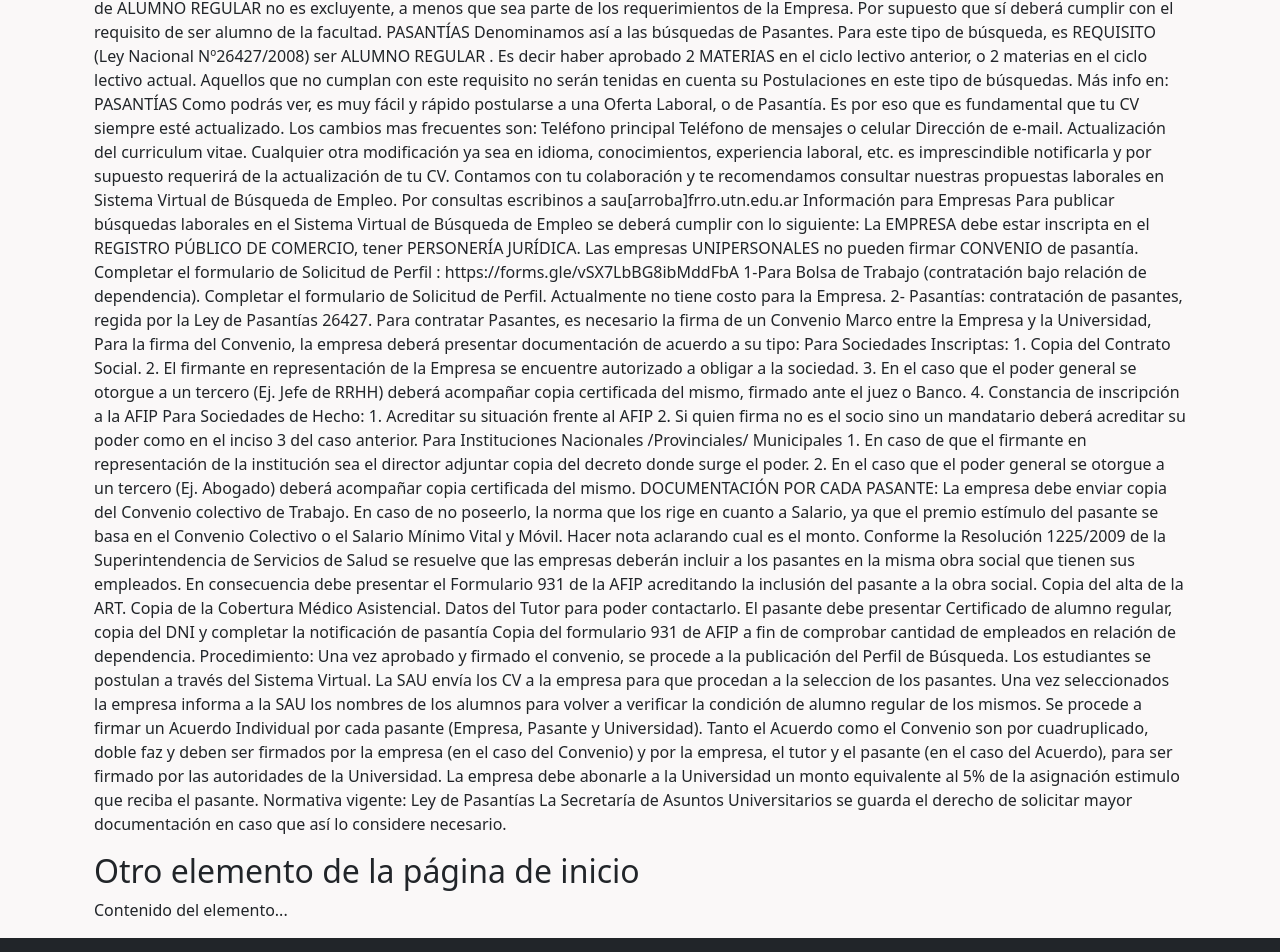
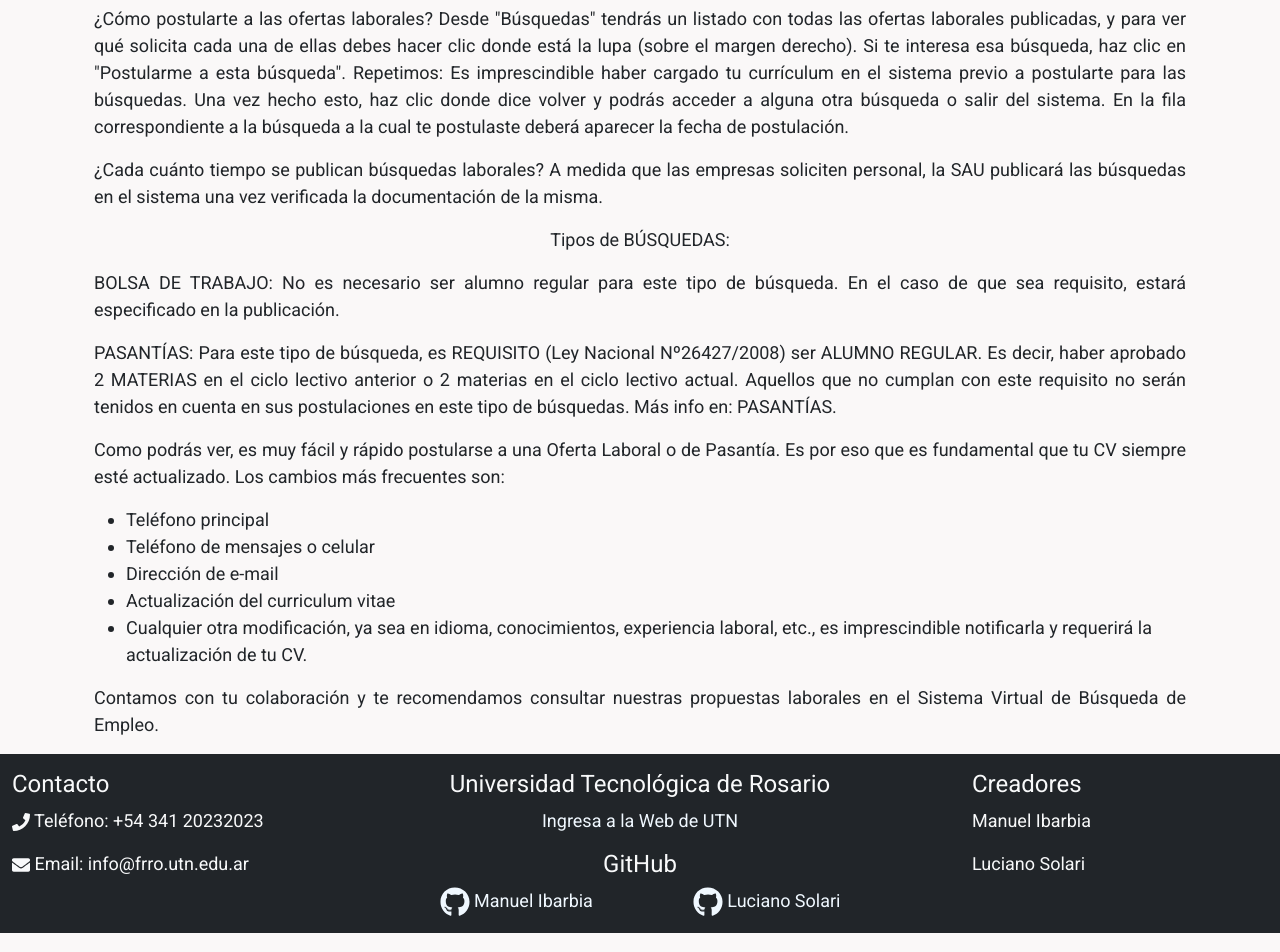
Before and after one commit to Lucianosolari/BolsaDeTrabajo, a React (Vite) app in the folder BolsaDeTrabajo/: page / in a window 1280 px wide. Shown: the part 534-1486 px from the top of the page. Built offline with nearby package versions, Linux system fonts and the light colour scheme.

Commit message:
estilos en Home y Footer

```diff
--- a/BolsaDeTrabajo/index.html
+++ b/BolsaDeTrabajo/index.html
@@ -3,6 +3,11 @@
   <head>
     <meta charset="UTF-8" />
     <link rel="icon" type="image/svg+xml" href="/logo.png" />
+    <link
+      rel="stylesheet"
+      href="https://fonts.googleapis.com/css?family=Roboto"
+    />
+
     <meta name="viewport" content="width=device-width, initial-scale=1.0" />
     <title>Bolsa de trabajo UTN</title>
   </head>
--- a/BolsaDeTrabajo/src/components/Footer/Footer.jsx
+++ b/BolsaDeTrabajo/src/components/Footer/Footer.jsx
@@ -1,21 +1,52 @@
 import React from "react";
 import { Container, Row, Col } from "react-bootstrap";
+import { FaPhone, FaEnvelope, FaGithub } from "react-icons/fa";
 
 const Footer = () => {
   return (
     <footer className="bg-dark text-light py-3 mt-auto">
-      {/* Utiliza la clase de estilo fixed-bottom para pegar el footer en la parte inferior de la ventana */}
       <Container fluid>
         <Row>
           <Col>
-            {/* Contenido del footer */}
             <h4>Contacto</h4>
-            <p>Información de contacto...</p>
+            <p>
+              <FaPhone /> Teléfono: +54 341 20232023
+            </p>
+            <p>
+              <FaEnvelope /> Email: info@frro.utn.edu.ar
+            </p>
+          </Col>
+          <Col className="col-6 text-center">
+            <h4>Universidad Tecnológica de Rosario</h4>
+            <p>
+              <a
+                href="https://www.frro.utn.edu.ar/"
+                target="_blank"
+                rel="noopener noreferrer"
+              >
+                Ingresa a la Web de UTN
+              </a>
+            </p>
+            <h4>GitHub</h4>
+            <a
+              href="https://github.com/manuelibarbia"
+              target="_blank"
+              rel="noopener noreferrer"
+            >
+              <FaGithub size={30} /> Manuel Ibarbia
+            </a>
+            <a
+              href="https://github.com/Lucianosolari"
+              target="_blank"
+              rel="noopener noreferrer"
+            >
+              <FaGithub size={30} /> Luciano Solari
+            </a>
           </Col>
           <Col>
-            {/* Otros elementos del footer */}
-            <h4>Otro elemento del footer</h4>
-            <p>Contenido del elemento...</p>
+            <h4>Creadores</h4>
+            <p>Manuel Ibarbia</p>
+            <p>Luciano Solari</p>
           </Col>
         </Row>
       </Container>
--- /dev/null
+++ b/BolsaDeTrabajo/src/components/Home/Home.css
@@ -0,0 +1,3 @@
+.text-justify {
+  text-align: justify;
+}
--- a/BolsaDeTrabajo/src/components/Home/Home.jsx
+++ b/BolsaDeTrabajo/src/components/Home/Home.jsx
@@ -1,5 +1,6 @@
 import React from "react";
 import { Container, Row, Col } from "react-bootstrap";
+import "./Home.css";
 
 const Home = () => {
   return (
@@ -7,9 +8,10 @@ const Home = () => {
       <Container fluid>
         <Row>
           <Col>
-            {/* Descripción de la empresa */}
-            <h1>Bolsa de trabajo para Estudiantes</h1>
-            <p>
+            <h1 className="text-center mt-5">
+              Bolsa de trabajo para Estudiantes
+            </h1>
+            <p className=" text-justify">
               La Secretaría de Asuntos Universitarios de la Universidad
               Tecnológica Nacional Facultad Regional Rosario, te invita a
               ingresar tu CV en el Sistema Virtual de Búsqueda de Empleo para
@@ -17,123 +19,79 @@ const Home = () => {
               es una base en la cual podes actualizar tus datos cuantas veces
               quieras (y es recomendable que lo hagas periódicamente) e
               inscribirte a las ofertas que proponen las empresas o
-              instituciones. ¿Como Inscribirte? El primer paso es tener una
-              cuenta de email de la UTN-FRRO, si aun no la tenés retirá el
-              formulario en la Secretaría de Asuntos Universitarios. ¿Cómo
-              acceder al sistema de Bolsa de Trabajo? Debes ingresar al sistema
-              mediante el formulario que se encuentra más arriba, en esta misma
-              pagina, introduciendo tu usuario y tu password. Recordá que
-              primero debiste haber cambiado la clave por defecto de la cuenta
-              de correo @frro.utn.edu.ar. ¿Cómo subir tu CV, y actualizar
-              información personal y académica? La primera vez que accedes al
-              sistema tendrás que cargar tus datos desde "Actualizar mis datos".
-              El CV (en formato pdf, doc o archivo comprimido), lo subirás desde
-              la pestaña "Otros Datos". IMPORTANTE: Sí no tenes subido el CV al
-              momento de postularte, tu postulación no será tenida en cuenta por
-              el sistema. ¿Cómo postularte a las ofertas laborales? Desde
-              "Búsquedas" tendrás un listado con todas las ofertas laborales
-              publicadas, y para ver que solicita cada una de ellas tenes que
-              hacer clic donde está la lupa (sobre el margen derecho). Si te
-              interesa esa busqueda haces click en "Postularme a esta búsqueda".
-              Repetimos: Es imprescindible haber cargado tu curríulum en el
-              sistema previo a postularte para las búsquedas. Una vez echo esto
-              hace clic donde dice volver, y podes acceder a alguna otra
-              búsqueda o salir del sistema. En la fila correspondiente a la
-              búsqueda a la cual te postulaste deberá aparecer la fecha de
-              postulación. ¿Cada cuanto tiempo se publican búsquedas laborales?
-              A medida que las empresas soliciten personal, la SAU publicará las
-              búsquedas en el sistema una vez verificada la documentación de la
-              misma. Tipos de BÚSQUEDAS: BOLSA DE TRABAJO Denominamos así a las
-              búsquedas de personal para contratación en relación de
-              dependencia. Para este tipo de búsqueda, la condición de ALUMNO
-              REGULAR no es excluyente, a menos que sea parte de los
-              requerimientos de la Empresa. Por supuesto que sí deberá cumplir
-              con el requisito de ser alumno de la facultad. PASANTÍAS
-              Denominamos así a las búsquedas de Pasantes. Para este tipo de
-              búsqueda, es REQUISITO (Ley Nacional Nº26427/2008) ser ALUMNO
-              REGULAR . Es decir haber aprobado 2 MATERIAS en el ciclo lectivo
-              anterior, o 2 materias en el ciclo lectivo actual. Aquellos que no
-              cumplan con este requisito no serán tenidas en cuenta su
-              Postulaciones en este tipo de búsquedas. Más info en: PASANTÍAS
+              instituciones.
+            </p>
+            <p className=" text-justify">
+              ¿Como Inscribirte? El primer paso es tener una cuenta de email de
+              la UTN-FRRO, si aún no la tienes, retira el formulario en la
+              Secretaría de Asuntos Universitarios. ¿Cómo acceder al sistema de
+              Bolsa de Trabajo? Debes ingresar al sistema mediante el formulario
+              que se encuentra más arriba, en esta misma página, introduciendo
+              tu usuario y tu contraseña. Recuerda que primero debiste haber
+              cambiado la clave por defecto de la cuenta de correo
+              @frro.utn.edu.ar.
+            </p>
+            <p className="text-justify">
+              ¿Cómo subir tu CV y actualizar información personal y académica?
+              La primera vez que accedes al sistema tendrás que cargar tus datos
+              desde "Actualizar mis datos". El CV (en formato pdf, doc o archivo
+              comprimido) lo subirás desde la pestaña "Otros Datos". IMPORTANTE:
+              Si no tienes subido el CV al momento de postularte, tu postulación
+              no será tenida en cuenta por el sistema.
+            </p>
+            <p className="text-justify">
+              ¿Cómo postularte a las ofertas laborales? Desde "Búsquedas"
+              tendrás un listado con todas las ofertas laborales publicadas, y
+              para ver qué solicita cada una de ellas debes hacer clic donde
+              está la lupa (sobre el margen derecho). Si te interesa esa
+              búsqueda, haz clic en "Postularme a esta búsqueda". Repetimos: Es
+              imprescindible haber cargado tu currículum en el sistema previo a
+              postularte para las búsquedas. Una vez hecho esto, haz clic donde
+              dice volver y podrás acceder a alguna otra búsqueda o salir del
+              sistema. En la fila correspondiente a la búsqueda a la cual te
+              postulaste deberá aparecer la fecha de postulación.
+            </p>
+            <p className=" text-justify">
+              ¿Cada cuánto tiempo se publican búsquedas laborales? A medida que
+              las empresas soliciten personal, la SAU publicará las búsquedas en
+              el sistema una vez verificada la documentación de la misma.
+            </p>
+            <p className="text-center">Tipos de BÚSQUEDAS:</p>
+            <p className=" text-justify">
+              BOLSA DE TRABAJO: No es necesario ser alumno regular para este
+              tipo de búsqueda. En el caso de que sea requisito, estará
+              especificado en la publicación.
+            </p>
+            <p className="text-justify">
+              PASANTÍAS: Para este tipo de búsqueda, es REQUISITO (Ley Nacional
+              Nº26427/2008) ser ALUMNO REGULAR. Es decir, haber aprobado 2
+              MATERIAS en el ciclo lectivo anterior o 2 materias en el ciclo
+              lectivo actual. Aquellos que no cumplan con este requisito no
+              serán tenidos en cuenta en sus postulaciones en este tipo de
+              búsquedas. Más info en: PASANTÍAS.
+            </p>
+            <p className="text-justify">
               Como podrás ver, es muy fácil y rápido postularse a una Oferta
-              Laboral, o de Pasantía. Es por eso que es fundamental que tu CV
-              siempre esté actualizado. Los cambios mas frecuentes son: Teléfono
-              principal Teléfono de mensajes o celular Dirección de e-mail.
-              Actualización del curriculum vitae. Cualquier otra modificación ya
-              sea en idioma, conocimientos, experiencia laboral, etc. es
-              imprescindible notificarla y por supuesto requerirá de la
-              actualización de tu CV. Contamos con tu colaboración y te
-              recomendamos consultar nuestras propuestas laborales en Sistema
-              Virtual de Búsqueda de Empleo. Por consultas escribinos a
-              sau[arroba]frro.utn.edu.ar Información para Empresas Para publicar
-              búsquedas laborales en el Sistema Virtual de Búsqueda de Empleo se
-              deberá cumplir con lo siguiente: La EMPRESA debe estar inscripta
-              en el REGISTRO PÚBLICO DE COMERCIO, tener PERSONERÍA JURÍDICA. Las
-              empresas UNIPERSONALES no pueden firmar CONVENIO de pasantía.
-              Completar el formulario de Solicitud de Perfil :
-              https://forms.gle/vSX7LbBG8ibMddFbA 1-Para Bolsa de Trabajo
-              (contratación bajo relación de dependencia). Completar el
-              formulario de Solicitud de Perfil. Actualmente no tiene costo para
-              la Empresa. 2- Pasantías: contratación de pasantes, regida por la
-              Ley de Pasantías 26427. Para contratar Pasantes, es necesario la
-              firma de un Convenio Marco entre la Empresa y la Universidad, Para
-              la firma del Convenio, la empresa deberá presentar documentación
-              de acuerdo a su tipo: Para Sociedades Inscriptas: 1. Copia del
-              Contrato Social. 2. El firmante en representación de la Empresa se
-              encuentre autorizado a obligar a la sociedad. 3. En el caso que el
-              poder general se otorgue a un tercero (Ej. Jefe de RRHH) deberá
-              acompañar copia certificada del mismo, firmado ante el juez o
-              Banco. 4. Constancia de inscripción a la AFIP Para Sociedades de
-              Hecho: 1. Acreditar su situación frente al AFIP 2. Si quien firma
-              no es el socio sino un mandatario deberá acreditar su poder como
-              en el inciso 3 del caso anterior. Para Instituciones Nacionales
-              /Provinciales/ Municipales 1. En caso de que el firmante en
-              representación de la institución sea el director adjuntar copia
-              del decreto donde surge el poder. 2. En el caso que el poder
-              general se otorgue a un tercero (Ej. Abogado) deberá acompañar
-              copia certificada del mismo. DOCUMENTACIÓN POR CADA PASANTE: La
-              empresa debe enviar copia del Convenio colectivo de Trabajo. En
-              caso de no poseerlo, la norma que los rige en cuanto a Salario, ya
-              que el premio estímulo del pasante se basa en el Convenio
-              Colectivo o el Salario Mínimo Vital y Móvil. Hacer nota aclarando
-              cual es el monto. Conforme la Resolución 1225/2009 de la
-              Superintendencia de Servicios de Salud se resuelve que las
-              empresas deberán incluir a los pasantes en la misma obra social
-              que tienen sus empleados. En consecuencia debe presentar el
-              Formulario 931 de la AFIP acreditando la inclusión del pasante a
-              la obra social. Copia del alta de la ART. Copia de la Cobertura
-              Médico Asistencial. Datos del Tutor para poder contactarlo. El
-              pasante debe presentar Certificado de alumno regular, copia del
-              DNI y completar la notificación de pasantía Copia del formulario
-              931 de AFIP a fin de comprobar cantidad de empleados en relación
-              de dependencia. Procedimiento: Una vez aprobado y firmado el
-              convenio, se procede a la publicación del Perfil de Búsqueda. Los
-              estudiantes se postulan a través del Sistema Virtual. La SAU envía
-              los CV a la empresa para que procedan a la seleccion de los
-              pasantes. Una vez seleccionados la empresa informa a la SAU los
-              nombres de los alumnos para volver a verificar la condición de
-              alumno regular de los mismos. Se procede a firmar un Acuerdo
-              Individual por cada pasante (Empresa, Pasante y Universidad).
-              Tanto el Acuerdo como el Convenio son por cuadruplicado, doble faz
-              y deben ser firmados por la empresa (en el caso del Convenio) y
-              por la empresa, el tutor y el pasante (en el caso del Acuerdo),
-              para ser firmado por las autoridades de la Universidad. La empresa
-              debe abonarle a la Universidad un monto equivalente al 5% de la
-              asignación estimulo que reciba el pasante. Normativa vigente: Ley
-              de Pasantías La Secretaría de Asuntos Universitarios se guarda el
-              derecho de solicitar mayor documentación en caso que así lo
-              considere necesario.
+              Laboral o de Pasantía. Es por eso que es fundamental que tu CV
+              siempre esté actualizado. Los cambios más frecuentes son:
+            </p>
+            <ul>
+              <li>Teléfono principal</li>
+              <li>Teléfono de mensajes o celular</li>
+              <li>Dirección de e-mail</li>
+              <li>Actualización del curriculum vitae</li>
+              <li>
+                Cualquier otra modificación, ya sea en idioma, conocimientos,
+                experiencia laboral, etc., es imprescindible notificarla y
+                requerirá la actualización de tu CV.
+              </li>
+            </ul>
+            <p className="text-justify">
+              Contamos con tu colaboración y te recomendamos consultar nuestras
+              propuestas laborales en el Sistema Virtual de Búsqueda de Empleo.
             </p>
           </Col>
         </Row>
-        <Row>
-          <Col>
-            {/* Otros elementos de la página de inicio */}
-            <h2>Otro elemento de la página de inicio</h2>
-            <p>Contenido del elemento...</p>
-          </Col>
-        </Row>
-        {/* Agrega más filas y columnas según sea necesario para los elementos de la página */}
       </Container>
     </div>
   );
--- a/BolsaDeTrabajo/src/index.css
+++ b/BolsaDeTrabajo/src/index.css
@@ -0,0 +1,4 @@
+body {
+  font-family: "Roboto", sans-serif;
+  font-size: 18px;
+}
```
